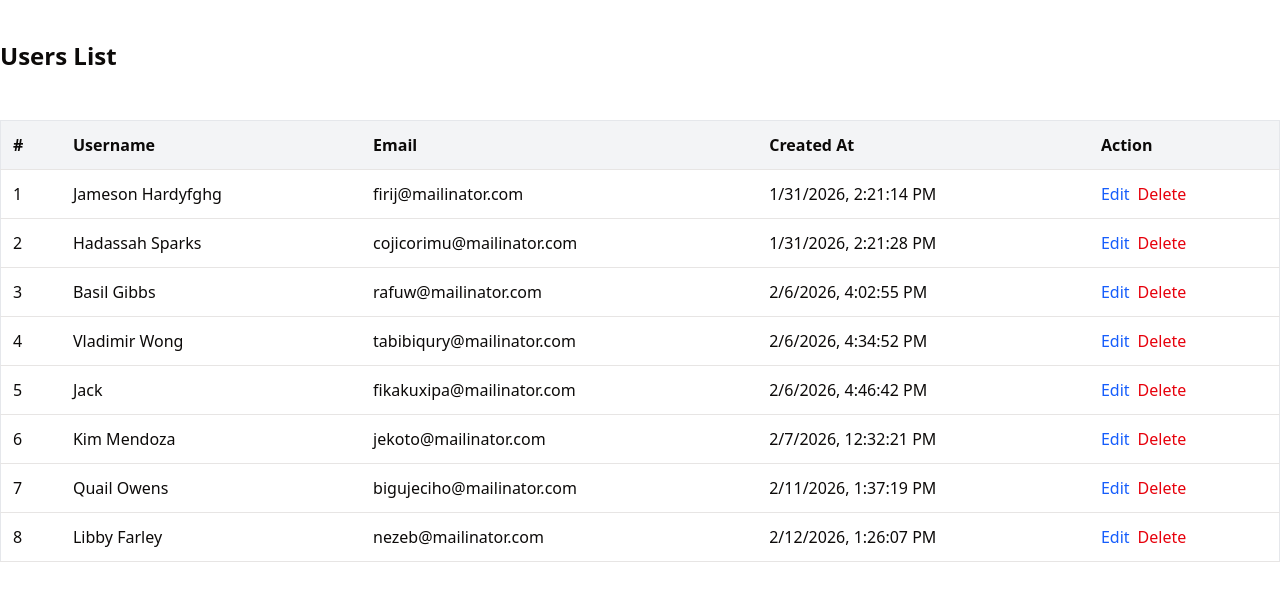
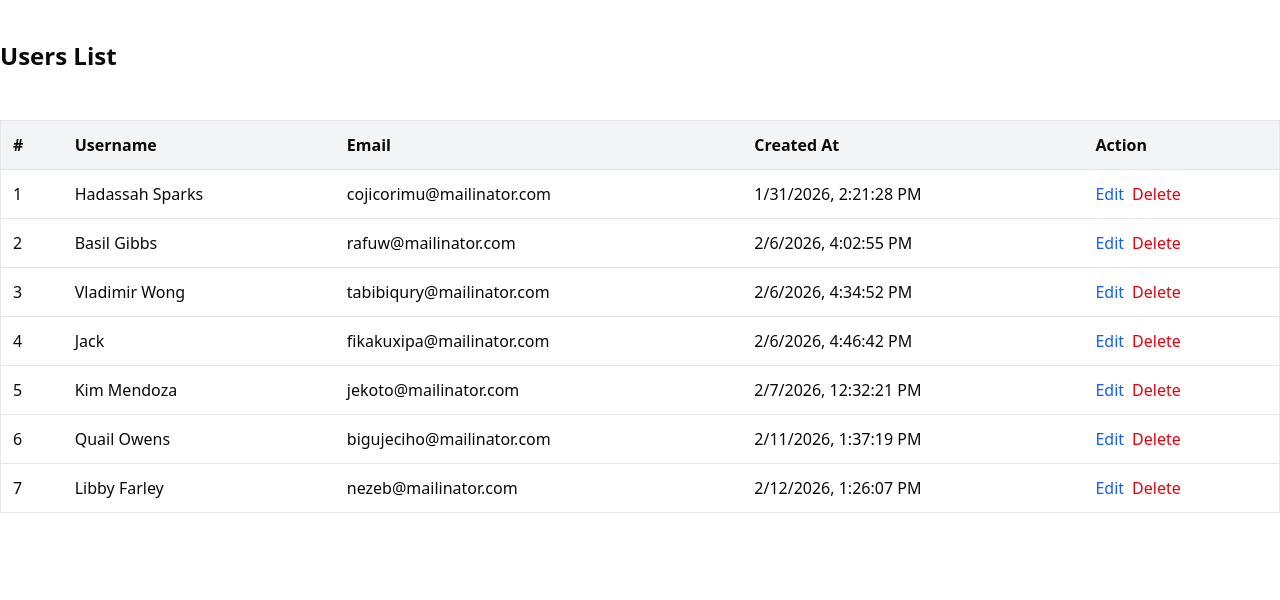
Before and after one commit to Meharunnesa/next-js-project, a Next.js app: page /users in a window 1280 px wide. Shown: the top 600 px of the page. Built offline with nearby package versions, Linux system fonts and the light colour scheme.

Commit message:
Update: user list component adding delete option

```diff
--- a/src/app/components/UsersList.jsx
+++ b/src/app/components/UsersList.jsx
@@ -2,11 +2,11 @@
 
 import { useState } from 'react';
 import EditUserForm from './EditUserForm';
-import { useQuery } from '@tanstack/react-query';
+import { useQuery, useMutation, useQueryClient } from '@tanstack/react-query';
 
 export default function UsersList() {
-
   const [editingUser, setEditingUser] = useState(null);
+  const queryClient = useQueryClient();
 
   const { data: users = [], isLoading } = useQuery({
     queryKey: ['users'],
@@ -16,6 +16,33 @@ export default function UsersList() {
       return res.json();
     },
   });
+
+  const deleteMutation = useMutation({
+    mutationFn: async (userId) => {
+      const res = await fetch(`/api/users/${userId}`, {
+        method: 'DELETE',
+      });
+
+      if (!res.ok) {
+        const error = await res.json();
+        throw new Error(error.message || 'Failed to delete user');
+      }
+      return res.json();
+    },
+    onSuccess: () => {
+      queryClient.invalidateQueries(['users']);
+    },
+    onError: (error) => {
+      console.error('Delete failed:', error);
+      alert(error.message);
+    },
+  });
+
+  const handleDelete = (user) => {
+    if (window.confirm(`Are you sure you want to delete ${user.username}?`)) {
+      deleteMutation.mutate(user.id);
+    }
+  };
 
   if (isLoading) {
     return <p className="text-center py-6">Loading users...</p>;
@@ -57,17 +84,18 @@ export default function UsersList() {
                   {new Date(user.createdAt).toLocaleString()}
                 </td>
                 <td className="p-3 border-b space-x-2">
-                  {/* <button className="text-blue-600 hover:underline">
-                    Edit
-                  </button> */}
                   <button
                     onClick={() => setEditingUser(user)}
                     className="text-blue-600 hover:underline"
                   >
                     Edit
                   </button>
-                  <button className="text-red-600 hover:underline">
-                    Delete
+                  <button
+                    onClick={() => handleDelete(user)}
+                    disabled={deleteMutation.isLoading}
+                    className="text-red-600 hover:underline disabled:opacity-50"
+                  >
+                    {deleteMutation.isLoading ? 'Deleting...' : 'Delete'}
                   </button>
                 </td>
               </tr>
@@ -75,6 +103,7 @@ export default function UsersList() {
           )}
         </tbody>
       </table>
+
       {editingUser && (
         <div className="fixed inset-0 bg-black/40 flex items-center justify-center z-50">
           <div className="bg-white w-full max-w-md rounded-lg p-6">
--- a/src/data/users.json
+++ b/src/data/users.json
@@ -1,10 +1,4 @@
 [
-  {
-    "id": "1769869274217",
-    "username": "Jameson Hardyfghg",
-    "email": "firij@mailinator.com",
-    "createdAt": "2026-01-31T14:21:14.217Z"
-  },
   {
     "id": "1769869288417",
     "username": "Hadassah Sparks",
```
